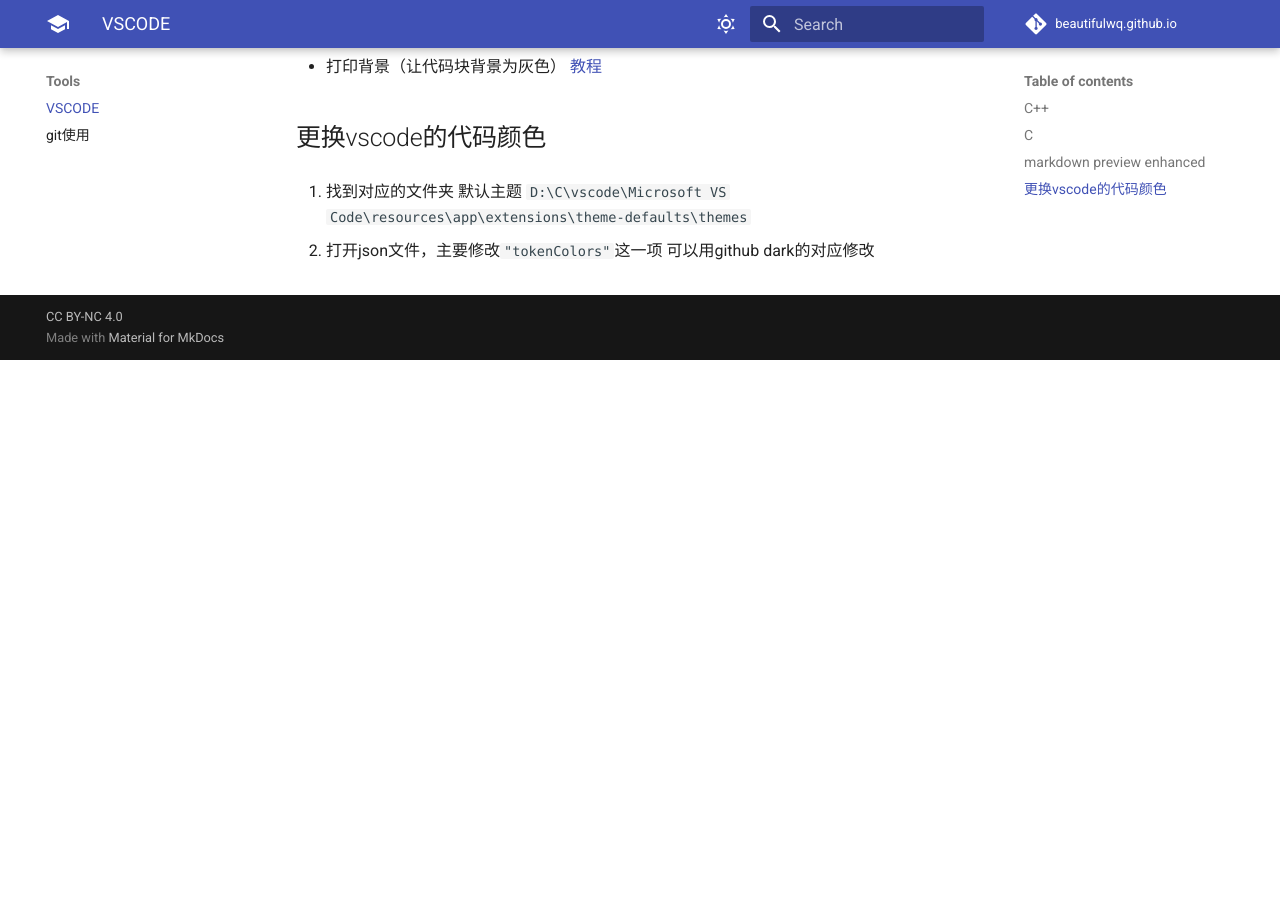
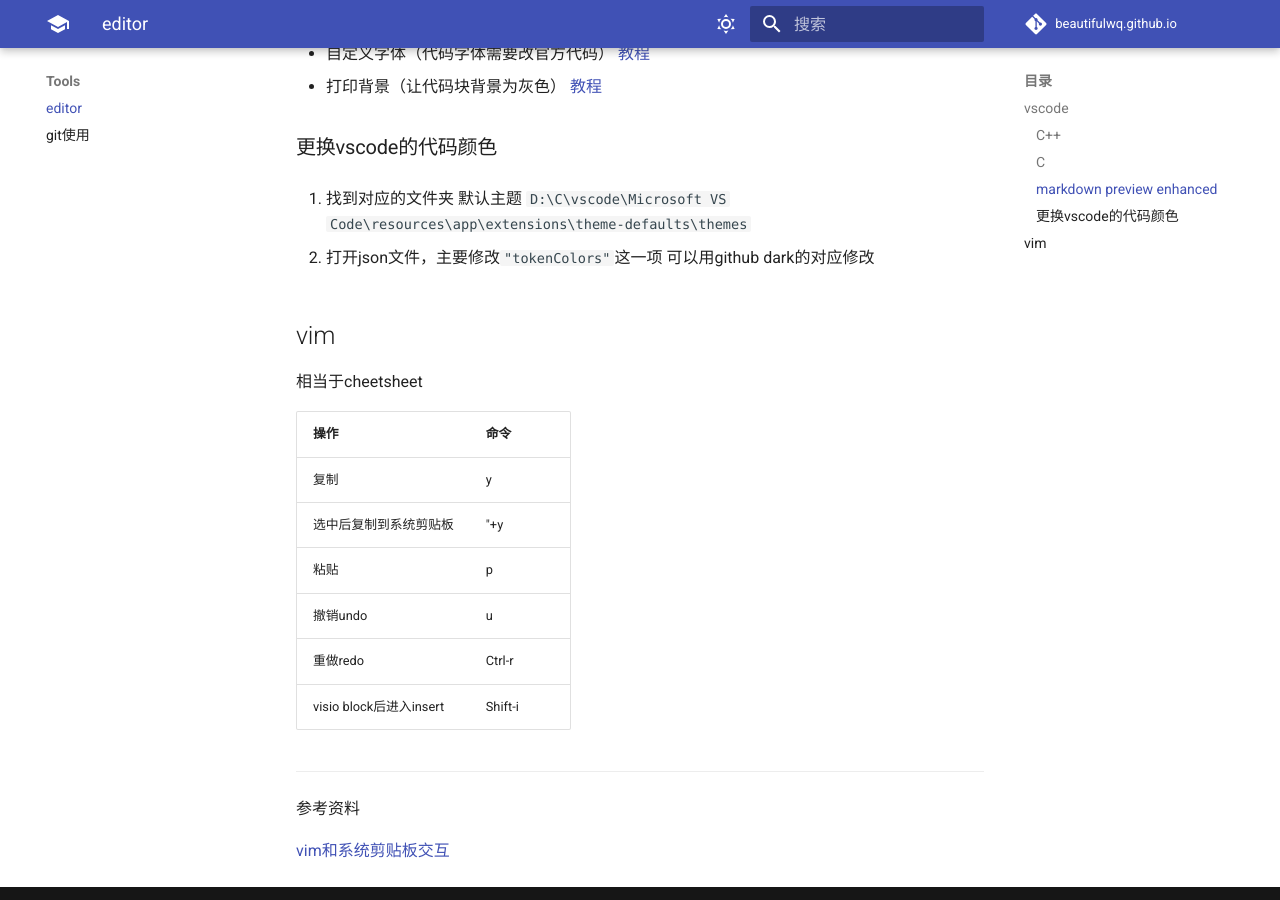
Before and after one commit to edwardwq301/wqtech, an MkDocs documentation site: the page built from docs/tools/VSCODE1.md, in a window 1280 px wide and 900 px high, scrolled down 1755 px. Built offline with MkDocs 1.6.1 and Material for MkDocs 9.7.7, drawn with Linux system fonts in a browser that asks for light colours; some web fonts are replaced; comment, search, counter and statistics services are not loaded; before the commit the page ends 2115 px from its top, so only the background shows below that.

Commit message:
sward offer

````diff
--- a/docs/tools/VSCODE1.md
+++ b/docs/tools/VSCODE1.md
@@ -1,5 +1,5 @@
 ---
-title: VSCODE
+title: editor
 time: 2022-4-5
 author: WQ
 tag:
@@ -123,7 +124,7 @@
 
 4. 在`sourcecode`文件夹写源代码即可
 
-## C
+### C
 
 今天好好的弄了一下`fork`。
 - 在父进程中，fork的返回值是子进程的pid
@@ -150,11 +151,11 @@
 }
 ```
 
-## markdown preview enhanced
+### markdown preview enhanced
 - 自定义字体（代码字体需要改官方代码）  [教程](https://zhuanlan.zhihu.com/p/458010679)
 - 打印背景（让代码块背景为灰色）    [教程](https://blog.csdn.net/RP123123123/article/details/118113026)
 
-## 更换vscode的代码颜色
+### 更换vscode的代码颜色
 1. 找到对应的文件夹
    默认主题
    ` D:\C\vscode\Microsoft VS Code\resources\app\extensions\theme-defaults\themes`
@@ -162,3 +163,24 @@
 
 2. 打开json文件，主要修改`"tokenColors"`这一项
    可以用github dark的对应修改
+
+
+## vim
+
+相当于cheetsheet
+
+|操作|命令|
+|:---|:---|
+|复制|y|
+|选中后复制到系统剪贴板|"+y|
+|粘贴|p|
+|撤销undo|u|
+|重做redo|Ctrl-r|
+|visio block后进入insert|Shift-i|
+
+
+---
+
+参考资料
+
+[vim和系统剪贴板交互](https://www.zhihu.com/question/19863631/answer/89354508)
--- a/mkdocs.yml
+++ b/mkdocs.yml
@@ -11,7 +11,7 @@
 theme:
   name: material
   custom_dir: overrides
-  language: en
+  language: zh
   favicon: favicon.ico
   apple-touch-icon-precomposed: images/mobile_icon.png
   include_search_page: false
````
Also changed, not shown: other parts of docs/tools/VSCODE1.md (+4 -3 lines), docs/backend/algorithm.md (+186 -15 lines).
